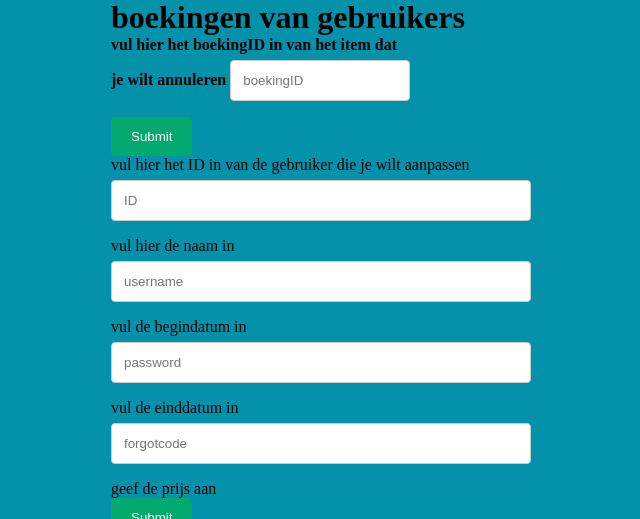
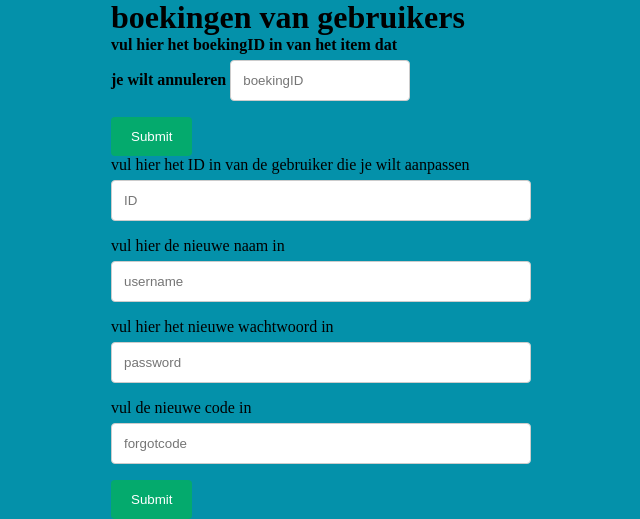
Before and after one commit to luuk353/biggerCRUD, a PHP site: page /admin.php in a window 1280 px wide. Shown: the part 863-1382 px from the top of the page, without its empty margins (179-819 px from the left). Run offline with PHP 8.4, Linux system fonts and the light colour scheme; data that the repository does not hold is empty.

Commit message:
ff formpje aangepast

```diff
--- a/admin.php
+++ b/admin.php
@@ -134,13 +134,12 @@ session_start();
                     <form action="phpincludes/accountupdate.php" method="post" id="admin-update">
                         <p>vul hier het ID in van de gebruiker die je wilt aanpassen</p>
                         <input type="text" name="gebruikerID" placeholder="ID">
-                        <P>vul hier de naam in </P>
+                        <P>vul hier de nieuwe naam in </P>
                         <input type="text" name="username" placeholder="username"><br>
-                        <p>vul de begindatum in</p>
+                        <p>vul hier het nieuwe wachtwoord in</p>
                         <input type="text" name="password" placeholder="password"><br>
-                        <p> vul de einddatum in</p>
+                        <p> vul de nieuwe code in</p>
                         <input type="text" name="forgotcode" placeholder="forgotcode"><br>
-                        <p> geef de prijs aan </p>
                         <input type="submit" name="edit" placeholder="edit"><br>
                     </form>
                     <?php
```
